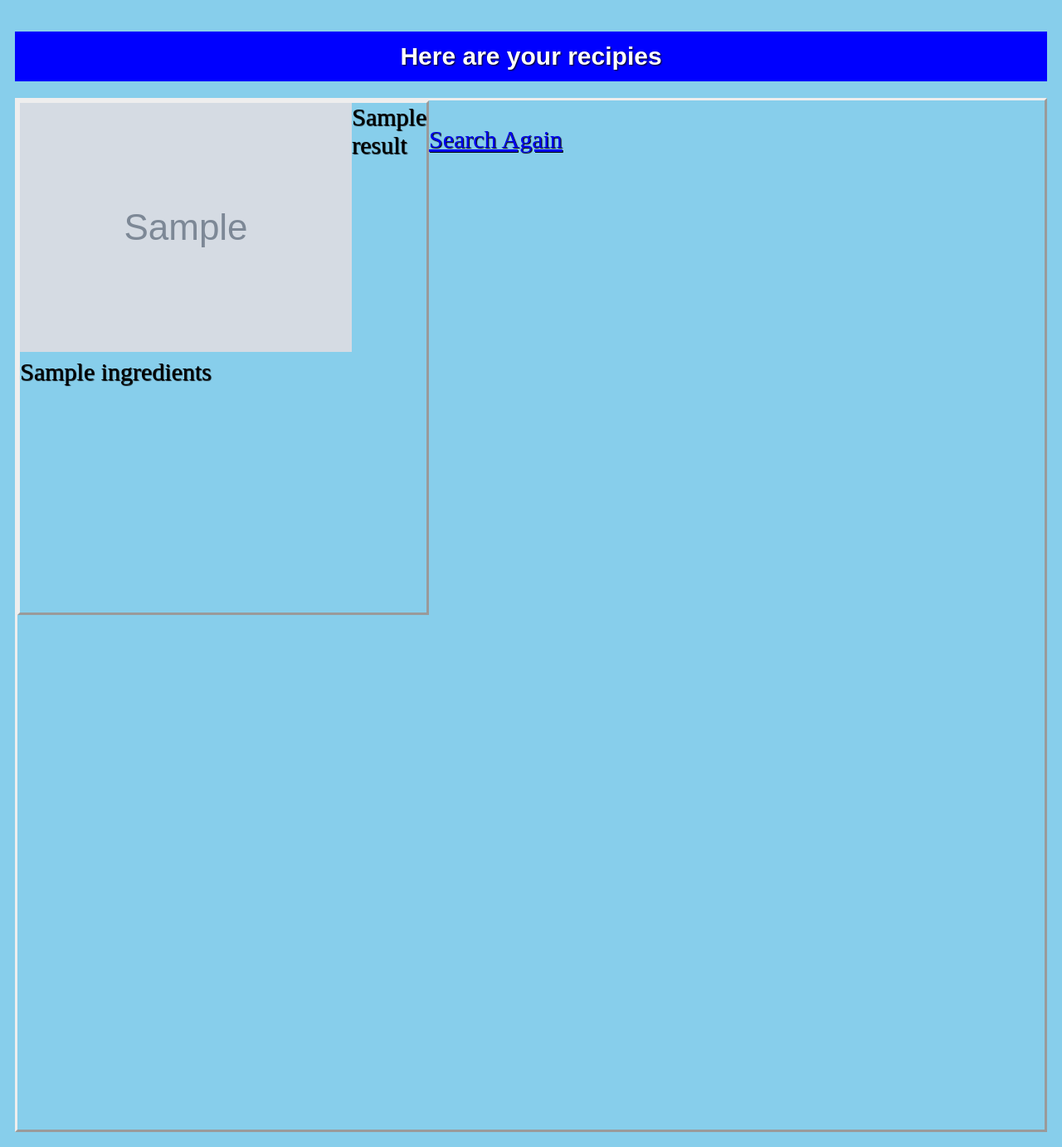
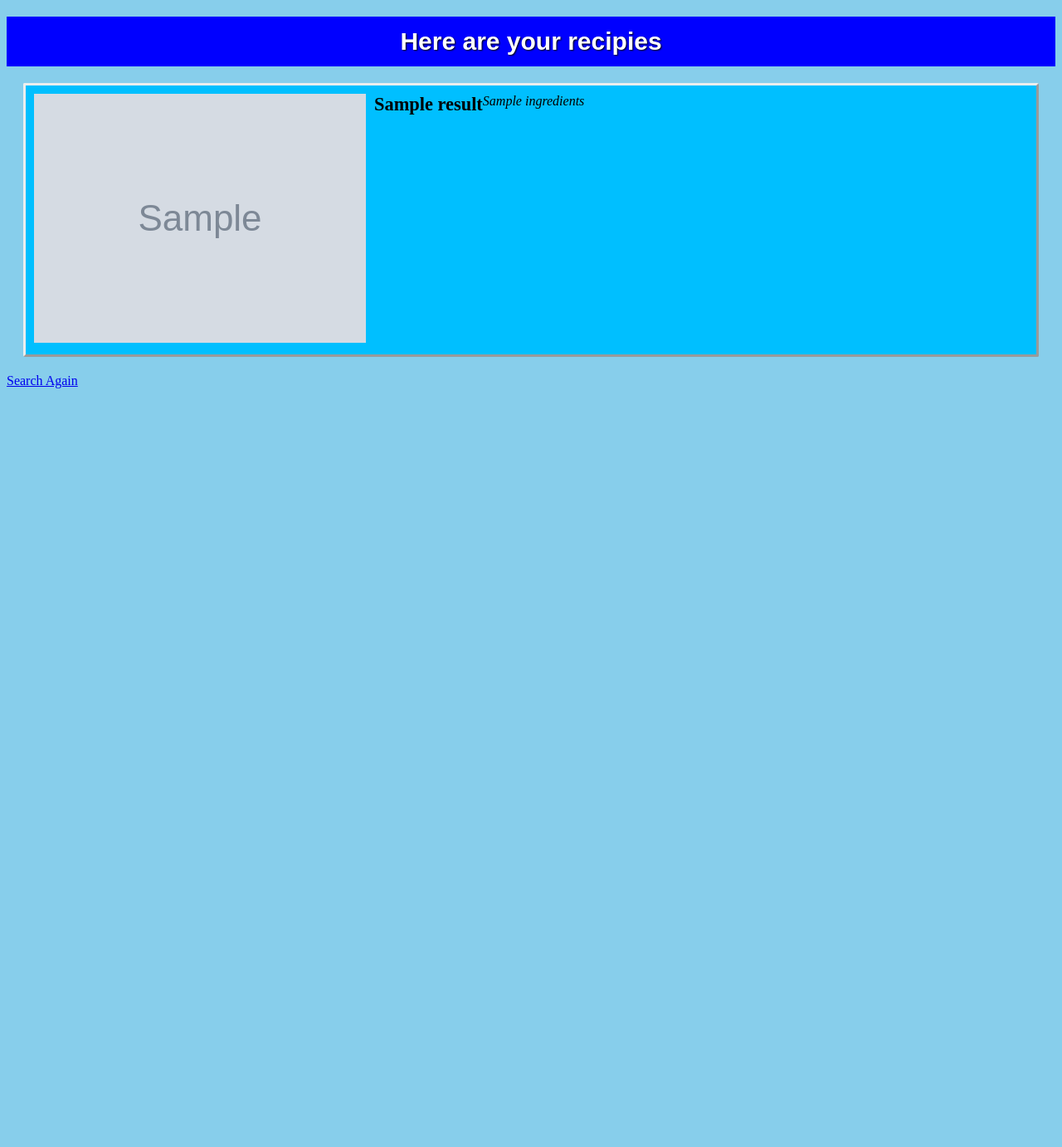
Before and after one commit to sureena888/recipes, a Python web app: template templates/recipe.html in a window 1280 px wide. Shown: the whole page at 83% size. After the commit the page ends 468 px from the top, so only its background shows below. Run offline with Jinja, Linux system fonts and the light colour scheme; the template is opened without the code that fills it: most values are stand-ins (such as "Sample title", 1, 10 or a date in 2020); grey boxes marked "Sample" are stand-in pictures.

Commit message:
Add Styling

```diff
--- a/styles/recipe.css
+++ b/styles/recipe.css
@@ -1,4 +1,5 @@
-body{
+
+.form{
   display: flex;
   flex-direction: column;
   justify-content: space-between;
@@ -25,4 +26,28 @@ section{
   grid-template-columns: 1fr 3fr;
   grid-template-rows: 1fr 1fr;
   border-style: outset;
+
 }
+.recipe{
+  background-color: skyblue;
+}
+.result {
+  background-color: deepskyblue;
+  border-radius: 2px;
+  padding: 10px;
+  margin: 20px;
+  display: flex;
+}
+
+.result .image {
+  margin-right: 10px;
+}
+
+.result .title {
+  font-size: 140%;
+  font-weight: bold;
+}
+
+.result .ingredients {
+  font-style: italic;
+}
--- a/templates/form.html
+++ b/templates/form.html
@@ -5,7 +5,7 @@
     <title>Recipe Finder</title>
     <link rel="stylesheet" href="/styles/recipe.css">
   </head>
-  <body id = "form">
+  <body class = "form">
     <h1>Search for a Recipe</h1>
     <form method="post" action="/recipe">
       <p>What do you want to cook?</p>
--- a/templates/recipe.html
+++ b/templates/recipe.html
@@ -5,15 +5,15 @@
     <title></title>
       <link rel="stylesheet" href="/styles/recipe.css">
   </head>
-  <body>
+  <body class = "recipe">
     <h1>Here are your recipies</h1>
-    <section>
+
 
       {% for result in results.results %}
         <section class="result">
-          <div><img src="{{ result.thumbnail }}"></div>
-          <div>{{ result.title }}</div>
-          <div>{{ result.ingredients }}</div>
+          <div class = "image"><img src="{{ result.thumbnail }}"></div>
+          <div class = "title">{{ result.title }}</div>
+          <div class = "ingredients">{{ result.ingredients }}</div>
 
         </section>
       {% endfor %}
```
